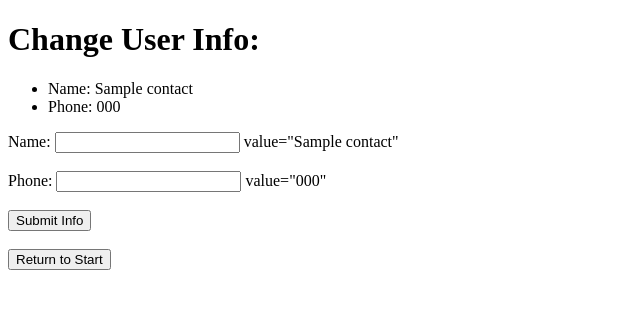
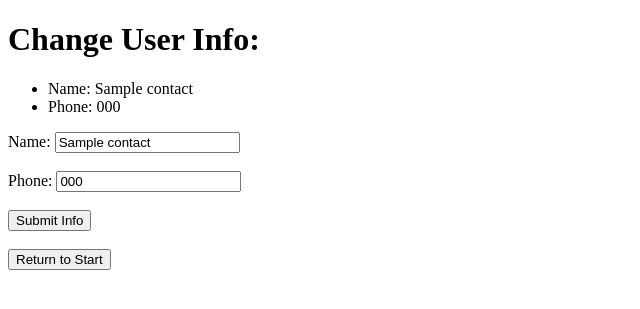
Before and after one commit to hillel-i-python-pro-i-2023-06-23/homework_zhanat_darmenov_L10_HW12, a Django app: page /contacts/alter-user/1/ in a window 1280 px wide. Shown: the top 309 px of the page, without its empty margins (0-640 px from the left). Run offline with Django 4.2, Linux system fonts and the light colour scheme; tables that the repository leaves empty hold one stand-in row (values such as "Sample post").

Commit message:
Fix text box suggestion

```diff
--- a/phonebook/templates/alter_user.html
+++ b/phonebook/templates/alter_user.html
@@ -14,10 +14,10 @@
     <form method="post">
         {% csrf_token %}
         <label for="name">Name:</label>
-        <input type="text" name="name" id="name"> value="{{ contact.name }}"<br><br>
+        <input type="text" name="name" id="name" value="{{ contact.name }}"> <br><br>
 
         <label for="phone">Phone:</label>
-        <input type="text" name="phone" id="phone"> value="{{ contact.phone }}"<br><br>
+        <input type="text" name="phone" id="phone" value="{{ contact.phone }}"> <br><br>
 
         <input type="submit" name="action" value="Submit Info">
     </form>
```
